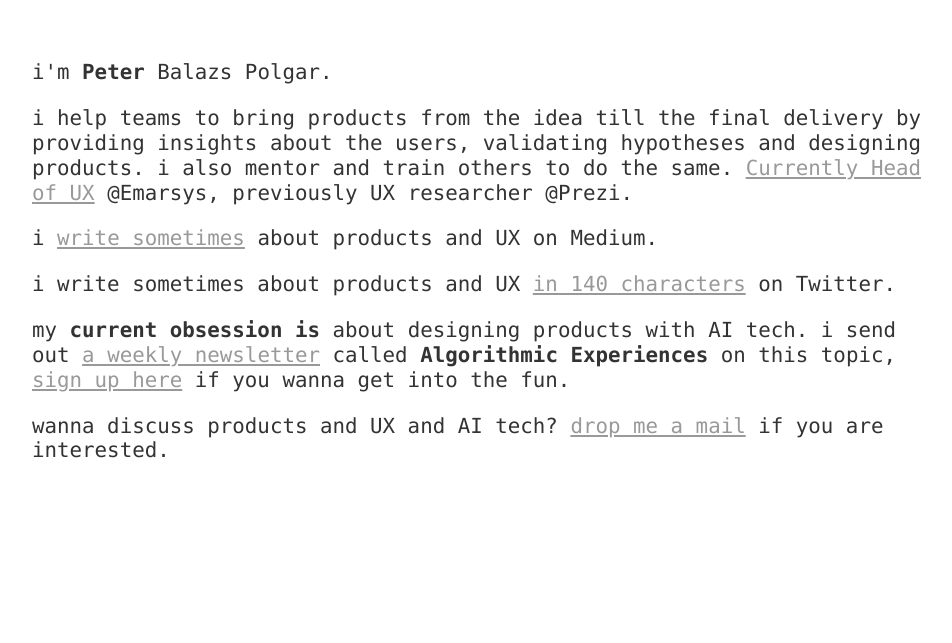
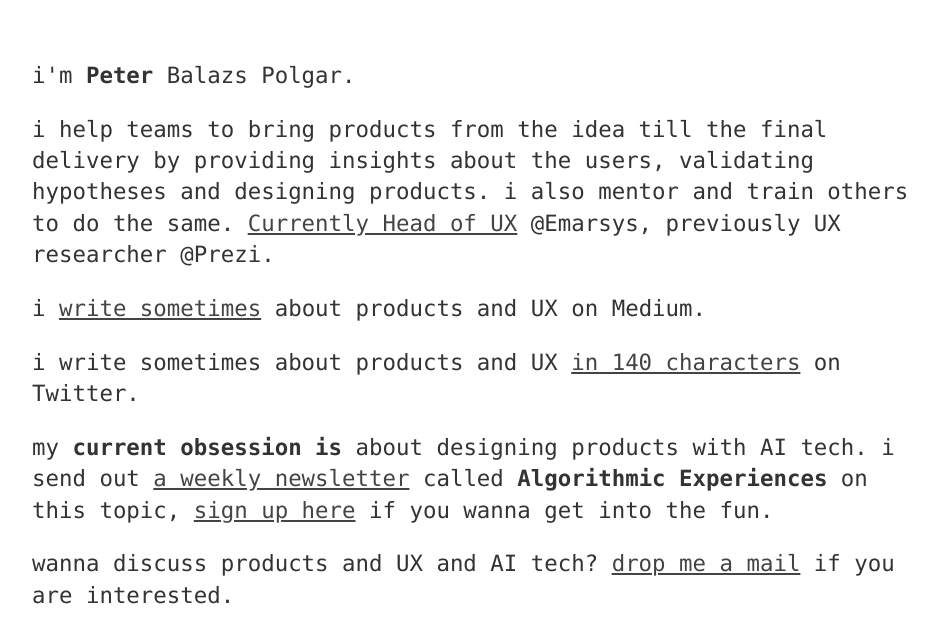
Before and after one commit to polgarp/polgarp.github.io.old, a Jekyll site: the page built from index.html, in a window 1280 px wide. Shown: the top 643 px of the page, without its empty margins (160-1112 px from the left). Built offline with Jekyll 4.4.1, drawn with Linux system fonts in a browser that asks for light colours.

Commit message:
change font sizing

```diff
--- a/css/main.css
+++ b/css/main.css
@@ -1,13 +1,10 @@
 body {
     margin: 60px auto;
     width: 70%;
-    font-weight: 200;
+
 }
 a {
     text-decoration: underline;
-    color: #999;
-}
-a:hover {
     color: #444;
 }
 h1 {
@@ -15,8 +12,12 @@
     font-family:'Lucida Console', 'Monaco', 'monospace';
 }
 p {
-    font-size: 1.3em;
-    line-height: 1.2em;
+    font-size: 1.4em;
+    line-height: 1.4em;
     color: #333;
     font-family:'Lucida Console', 'Monaco', 'monospace';
+    font-weight: 200;
 }
+strong {
+  font weight: 700;
+}
```
